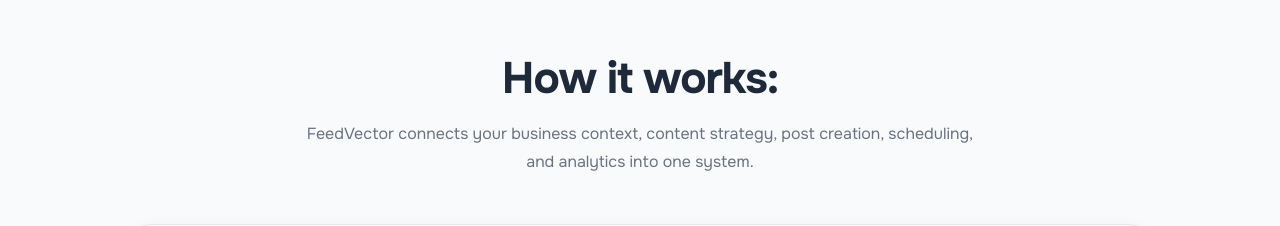
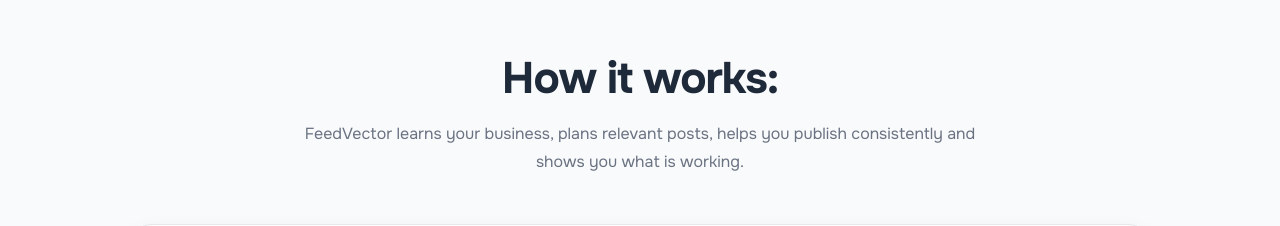
Before and after one commit to codingfarhan/feedvector-landing, a Next.js app: page / in a window 1280 px wide. Shown: the part 1260-1486 px from the top of the page. Built offline with nearby package versions, Linux system fonts and the light colour scheme; no server answers.

Commit message:
small change

```diff
--- a/src/components/sections/content-system-section.tsx
+++ b/src/components/sections/content-system-section.tsx
@@ -28,7 +28,7 @@ export default function ContentSystemSection() {
           <div className="mx-auto mb-12 max-w-3xl text-center">
             <h2 className="text-3xl font-bold tracking-tight text-gray-800 dark:text-white/90 md:text-title-lg">How it works:</h2>
             <p className="mx-auto mt-4 max-w-2xl text-base leading-7 text-gray-500 dark:text-gray-400">
-              FeedVector connects your business context, content strategy, post creation, scheduling, and analytics into one system.
+              FeedVector learns your business, plans relevant posts, helps you publish consistently and shows you what is working.
             </p>
           </div>
 
```
